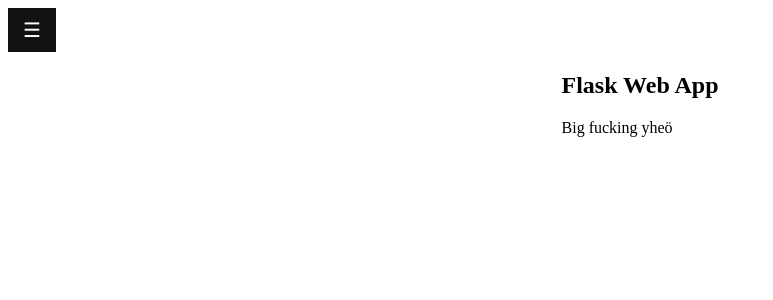
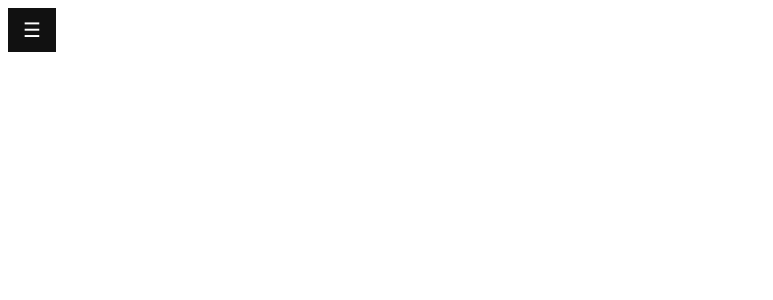
Before and after one commit to kuolinhenkilo/Portfoliosivusto, a Flask app: page / in a window 1280 px wide. Shown: the top 300 px of the page, without its empty margins (0-773 px from the left). Run offline with Flask 2, Linux system fonts and the light colour scheme; some libraries are stand-ins or nearby versions.

Commit message:
koodin siistimistä

```diff
--- a/templates/index.html
+++ b/templates/index.html
@@ -1,34 +1,34 @@
 <!DOCTYPE HTML>
 <html>
 	<head>
-		<title>Flask app</title>
+		<title>Portfolio</title>
 		<meta charset="utf-8" />
-		<meta name="viewport" content="width=device-width, initial-scale=1, user-scalable=no" />
 		<link rel="stylesheet" href="/static/index.css" />
 		<script>
+			// Sivupalkin avaus ja sulku
 			function openNav() {
-			  document.getElementById("mySidepanel").style.width = "250px";
+			  document.getElementById("sidepanel").style.width = "250px"
 			}
 
 			function closeNav() {
-			  document.getElementById("mySidepanel").style.width = "0";
+			  document.getElementById("sidepanel").style.width = "0"
 			}
 
-			// When the user scrolls the page, execute myFunction
-			window.onscroll = function() {myFunction()};
+			// Kun scrollataan, tahmaa
+			window.onscroll = function() {makeSticky()}
 
-			// Get the navbar
-			var mySidepanel = document.getElementById("mySidepanel");
+			// Hae sivupalkki
+			let sidepanel = document.getElementById("sidepanel")
 
-			// Get the offset position of the navbar
-			var sticky = mySidepanel.offsetTop;
+			// Hae sivupalkin suhteellinen positio
+			let sticky = sidepanel.offsetTop
 
-			// Add the sticky class to the navbar when you reach its scroll position. Remove "sticky" when you leave the scroll position
-			function myFunction() {
+			// Tee sivupalkista tahmainen scrollatessa ja päinvastoin
+			function makeSticky() {
 			  if (window.pageYOffset >= sticky) {
-			    mySidepanel.classList.add("sticky")
+			    sidepanel.classList.add("sticky")
 			  } else {
-			    mySidepanel.classList.remove("sticky");
+			    sidepanel.classList.remove("sticky")
 			  }
 			}
 		</script>
@@ -36,7 +36,7 @@
 
 	<body>
 		<!-- Sivupalkki -->
-		<nav id="mySidepanel" class="sidepanel">
+		<nav id="sidepanel" class="sidepanel">
 			<a href="javascript:void(0)" class="closebtn" onclick="closeNav()">&times;</a>
 			<a href="http://localhost:5000/projektit">PROJEKTIT</a>
 			<a href="http://localhost:5000/ansioluettelo">ANSIOLUETTELO</a>
@@ -44,12 +44,5 @@
 
 		<button class="openbtn" onclick="openNav()">&#9776;</button>
 
-		<section id="one" class="container">
-			<div>
-				<h1>Flask Web App</h1>
-				<span>Big fucking yheö</span>
-			</div>
-		</section>
-
 	</body>
 </html>
```
Also changed, not shown: static/index.js (deleted, +0 -11 lines), templates/projektit.html (+11 -10 lines).
